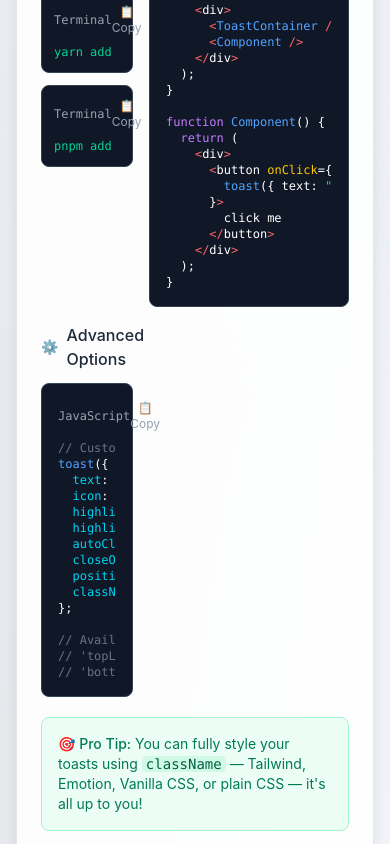
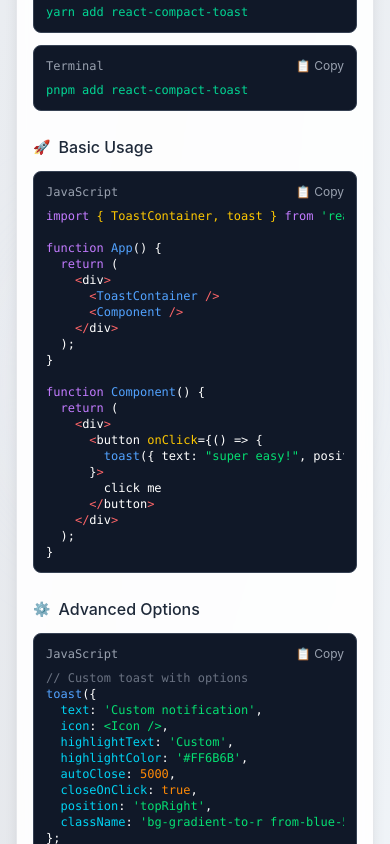
Before and after one commit to m2na7/react-compact-toast, a Next.js app in the folder playground/: page / in a window 390 px wide. Shown: the part 1580-2424 px from the top of the page. Built offline with nearby package versions, Linux system fonts and the light colour scheme.

Commit message:
refactor: apply responsive design to QuickStart component

```diff
--- a/playground/src/app/components/QuickStart.tsx
+++ b/playground/src/app/components/QuickStart.tsx
@@ -86,15 +86,15 @@ toast({
 
   return (
     <div className="my-10">
-      <div className="bg-white/90 backdrop-blur-sm rounded-xl p-6 border border-gray-200 shadow-lg">
+      <div className="bg-white/90 backdrop-blur-sm rounded-xl p-4 md:p-6 border border-gray-200 shadow-lg">
         <h2 className="text-xl font-semibold text-gray-800 mb-5 flex items-center">
           <span className="text-lg mr-2">📋</span>
           Quick Start
         </h2>
 
-        <div className="grid grid-cols-3 gap-4">
+        <div className="grid grid-cols-1 lg:grid-cols-3 gap-6">
           {/* Installation */}
-          <div className="col-span-1">
+          <div className="lg:col-span-1">
             <h3 className="text-base font-medium text-gray-800 mb-3 flex items-center">
               <span className="text-sm mr-2">📦</span>
               Installation
@@ -146,12 +146,12 @@ toast({
           </div>
 
           {/* Basic Usage */}
-          <div className="col-span-2">
+          <div className="lg:col-span-2">
             <h3 className="text-base font-medium text-gray-800 mb-3 flex items-center">
               <span className="text-sm mr-2">🚀</span>
               Basic Usage
             </h3>
-            <div className="bg-gray-900 rounded-lg p-4 border border-gray-700 relative">
+            <div className="bg-gray-900 rounded-lg p-3 md:p-4 border border-gray-700 relative">
               <div className="flex items-center justify-between mb-2">
                 <span className="text-xs text-gray-400 font-mono">JavaScript</span>
                 <button
@@ -212,12 +212,12 @@ toast({
           </div>
 
           {/* Advanced Usage */}
-          <div className="lg:col-span-3">
+          <div className="col-span-1 lg:col-span-3">
             <h3 className="text-base font-medium text-gray-800 mb-3 flex items-center">
               <span className="text-sm mr-2">⚙️</span>
               Advanced Options
             </h3>
-            <div className="bg-gray-900 rounded-lg p-4 border border-gray-700 relative">
+            <div className="bg-gray-900 rounded-lg p-3 md:p-4 border border-gray-700 relative">
               <div className="flex items-center justify-between mb-2">
                 <span className="text-xs text-gray-400 font-mono">JavaScript</span>
                 <button
```
